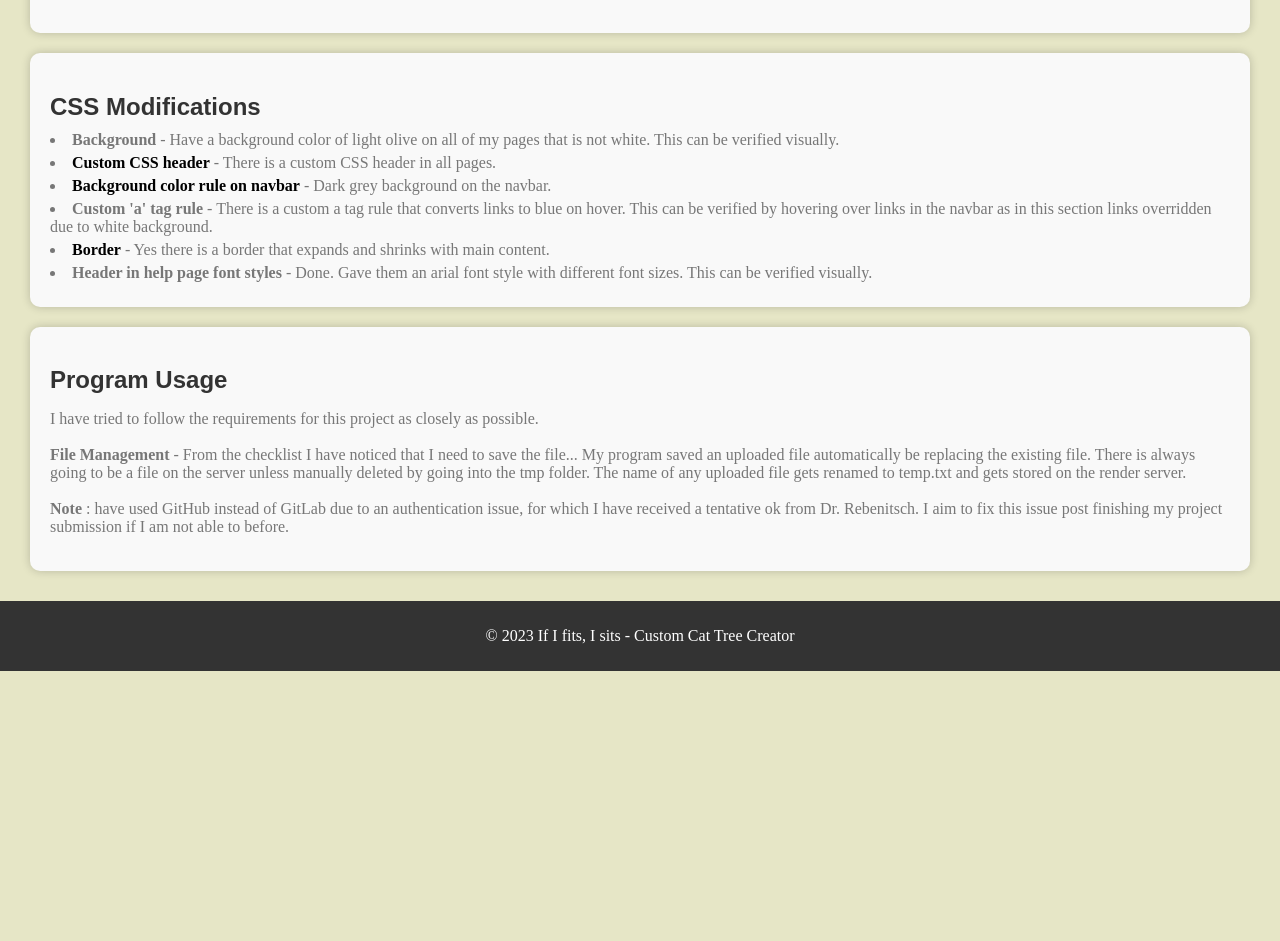
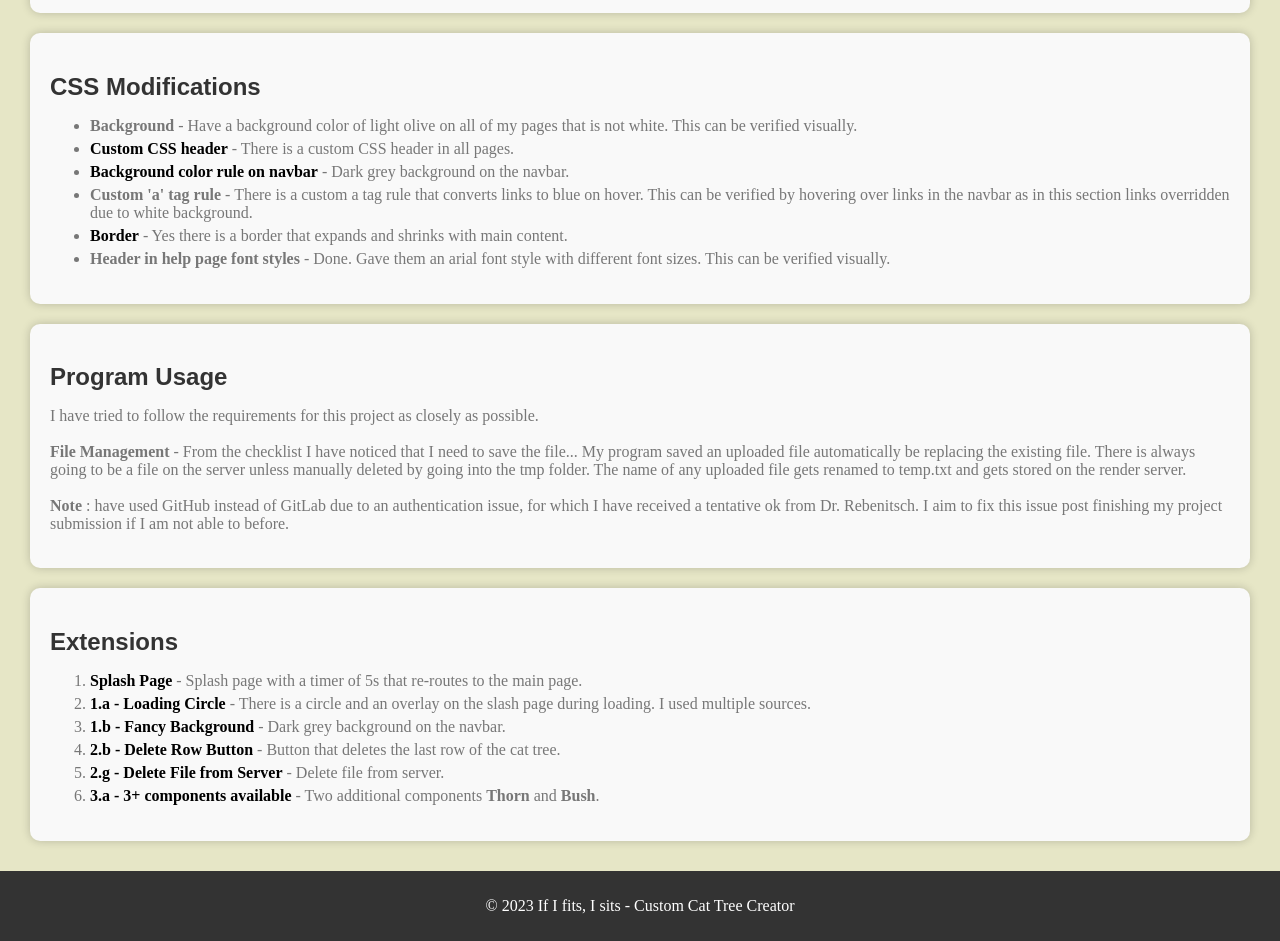
Before and after one commit to JonathanAlexMasc/web-project, a website: page src/help/help.html in a window 1280 px wide. Shown: the part 1207-2148 px from the top of the page. Before the commit the page ends 1878 px from the top, so only its background shows below. Drawn offline with Linux system fonts and the light colour scheme.

Commit message:
adde stuff to help page

```diff
--- a/src/help/help.css
+++ b/src/help/help.css
@@ -183,7 +183,45 @@ main {
     margin-bottom: 15px;
 }
 
+/* CSS for the Extensions section */
+#extensions {
+    margin-top: 20px;
+    margin-bottom: 20px;
+    padding: 20px;
+    background-color: #f9f9f9;
+    border-radius: 10px;
+    box-shadow: 0 0 10px rgba(0, 0, 0, 0.2);
+}
 
+#extensions h2 {
+    font-size: 24px;
+    color: #333;
+    margin-bottom: 10px;
+}
+
+#extensions h3 {
+    font-size: 20px;
+    color: #555;
+    margin-bottom: 5px;
+}
+
+#extensions p {
+    font-size: 16px;
+    color: #777;
+    margin-bottom: 15px;
+}
+
+#extensions li {
+    font-size: 16px;
+    color: #777;
+    margin-bottom: 5px;
+}
+
+#extensions li a{
+    font-size: 16px;
+    color: black;
+    margin-bottom: 5px;
+}
 
 footer {
     background-color: #333;
--- a/src/help/help.html
+++ b/src/help/help.html
@@ -47,15 +47,15 @@
                 both of which are described below.
             </h3>
             <h3>The Main Page</h3>
-            <p>
             <b>Buttons</b>
+            <ul>
                 <li>Change Component - This rotates an element between House, Pole, and Empty.</li>
                 <li>Add Row - Adds a row of three empty elements.</li>
                 <li>Reset - Changes the content to its default setting of three Empty elements.</li>
                 <li>All Poles - Resets the content and converts the first two rows to all poles.</li>
                 <li>Undo - Undoes the state to its former state.</li>
                 <li>Redo - Redoes the state if an undo previously took place.</li>
-            </p>
+            </ul>
             <p>
                 Below the buttons we have the elements that make up the custom cat tree, and these elements are
                 encompassed by a border that grows and shrinks with the size of the elements inside it. These elements
@@ -63,13 +63,15 @@
             </p>
 
             <h3>The File Management Page</h3>
-            <p>
+
             <b>Buttons</b>
+            <ul>
                 <li>Choose File - Let's you choose a file to upload.</li>
                 <li>Submit - Submit the file to the server.</li>
                 <li>Load - Load the contents of the file into the file management page.</li>
                 <li>Download - Download the file to your local machine.</li>
-            </p>
+            </ul>
+
             <p>
                 There is a box below the buttons that displays the content to the user when they click on load.
             </p>
@@ -85,6 +87,7 @@
 
         <section id="css-modifications">
             <h2>CSS Modifications</h2>
+            <ul>
                 <li><b>Background</b> - Have a background color of light olive on all of my pages that is not white. This can be verified visually.</li>
                 <li><a href="../index.html#requirement2"><b>Custom CSS header</b></a> - There is a custom CSS header in all pages.</li>
                 <li><a href="../index.html#requirement3"><b>Background color rule on navbar</b></a> - Dark grey background on the navbar.</li>
@@ -92,6 +95,7 @@
                     in the navbar as in this section links overridden due to white background.</li>
                 <li><a href="../main/main.html#main-content"><b>Border</b></a> - Yes there is a border that expands and shrinks with main content.</li>
                 <li><b>Header in help page font styles</b> - Done. Gave them an arial font style with different font sizes. This can be verified visually.</li>
+            </ul>
         </section>
 
         <section id="program-usage">
@@ -111,7 +115,18 @@
                 if I am not able to before.
             </p>
         </section>
-        <!-- Add additional main headings sections here -->
+
+        <section id="extensions">
+            <h2>Extensions</h2>
+            <ol>
+                <li><a href="../index.html"><b>Splash Page</b></a> - Splash page with a timer of 5s that re-routes to the main page.</li>
+                <li><a href="../index.html"><b>1.a - Loading Circle</b></a> - There is a circle and an overlay on the slash page during loading. I used multiple sources.</li>
+                <li><a href="../index.html"><b>1.b - Fancy Background</b></a> - Dark grey background on the navbar.</li>
+                <li><a href="../main/main.html"><b>2.b - Delete Row Button</b></a> - Button that deletes the last row of the cat tree.</li>
+                <li><a href="../mgmt/mgmt.html"><b>2.g - Delete File from Server</b></a> - Delete file from server.</li>
+                <li><a href="../main/main.html"><b>3.a - 3+ components available</b></a> - Two additional components <b>Thorn</b> and <b>Bush</b>.</li>
+            </ol>
+        </section>
     </div>
 
 </main>
--- a/src/mgmt/uploads/data.json
+++ b/src/mgmt/uploads/data.json
@@ -1 +1 @@
-{"string1":"Empty","string2":"Tree","string3":"Tree","string4":"Tree","string5":"Empty","string6":"House","string7":"Empty","string8":"Empty","string9":"Pole","string10":"Empty","string11":"Empty","string12":"Empty","string13":"House","string14":"Empty","string15":"Tree","string16":"Tree","string17":"House","string18":"Empty"}
+{"string1":"Bush","string2":"Empty","string3":"Empty","string4":"House","string5":"House","string6":"Pole","string7":"Bush","string8":"Thorn","string9":"Pole","string10":"House","string11":"Pole","string12":"Pole"}
```
Also changed, not shown: src/main/main.js (+5 -6 lines). Lines whose indentation alone changed are shown as unchanged.
